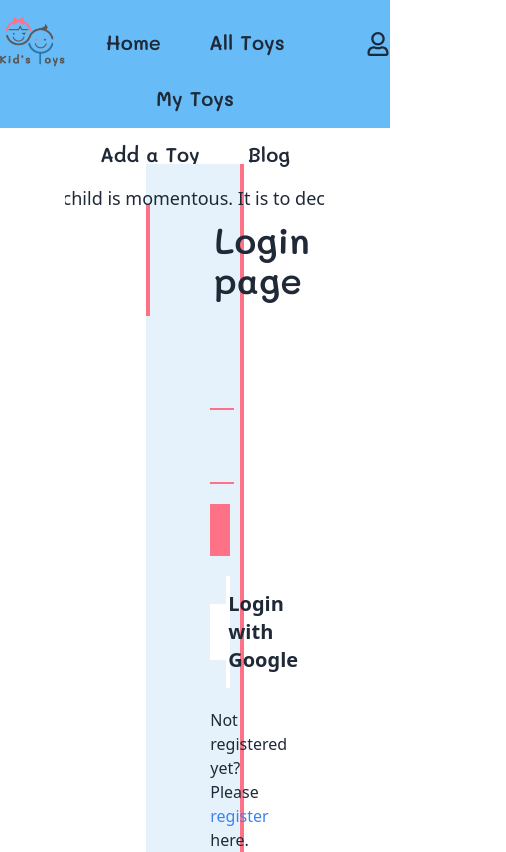
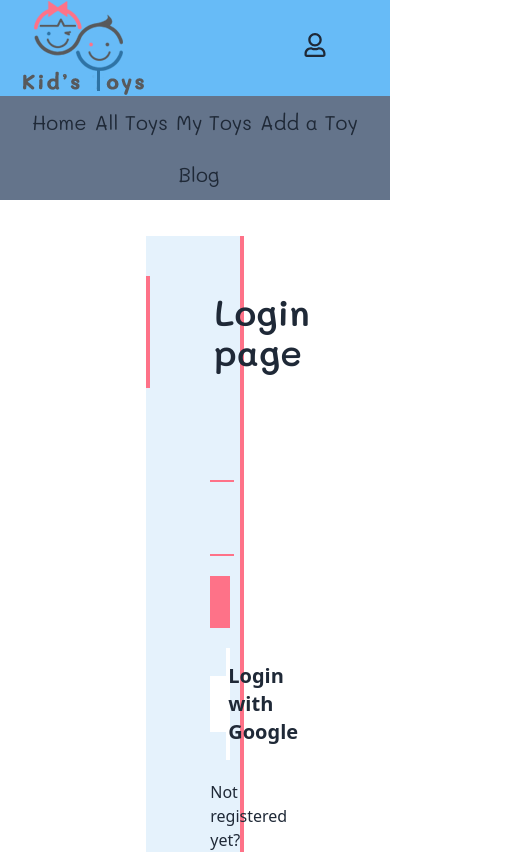
Before and after one commit to AM-Raju/fun-toy-client, a React (Vite) app: page /login in a window 390 px wide. Shown: the top 852 px of the page, 506 px wide, since content can reach past the window. Built offline with nearby package versions, Linux system fonts and the light colour scheme; no server answers.

Commit message:
Homepage responsive done

```diff
--- a/package.json
+++ b/package.json
@@ -12,6 +12,7 @@
   "dependencies": {
     "daisyui": "^2.51.6",
     "firebase": "^9.22.0",
+    "flowbite": "^1.6.5",
     "localforage": "^1.10.0",
     "match-sorter": "^6.3.1",
     "react": "^18.2.0",
--- a/src/pages/home/Banner.jsx
+++ b/src/pages/home/Banner.jsx
@@ -4,8 +4,8 @@ import bannerBg from "../../assets/bannerBg.webp";
 const Banner = () => {
   return (
     <div className="h-[930px] bg-cover  " style={{ backgroundImage: `url(${bannerBg})` }}>
-      <div className="w-5/12 mx-auto bg-black bg-opacity-20 py-24 relative top-1/4">
-        <h3 className="text-7xl font-bold text-center text-white">Let's Make Them</h3>
+      <div className="md:w-5/12 w-full mx-auto bg-black bg-opacity-20 py-24 relative top-1/4">
+        <h3 className="md:text-7xl text-3xl font-bold text-center text-white">Let's Make Them</h3>
         <h2 className="text-6xl font-bold text-center text-[#1572ff]  py-8">Surprised!</h2>
         <div className="w-52 mx-auto mt-6">
           <button
--- a/src/pages/home/Quote.jsx
+++ b/src/pages/home/Quote.jsx
@@ -5,7 +5,7 @@ const Quote = () => {
   return (
     <div style={{ backgroundImage: `url(${img})` }} className="h-60 bg-cover">
       <div className="text-center">
-        <h3 className="text-4xl pt-16 pb-4 font-semibold">
+        <h3 className="text-4xl md:pt-16 pt-4 pb-4 font-semibold">
           “Like stars are to the sky, so are the children to our world. <br /> They deserve to
           shine!”
         </h3>
--- a/src/pages/home/ShopByCategory.jsx
+++ b/src/pages/home/ShopByCategory.jsx
@@ -16,10 +16,10 @@ const ShopByCategory = () => {
   };
   return (
     <div>
-      <div className="w-[1440px] mx-auto my-10">
+      <div className=" max-w-[1440px] mx-auto my-10">
         <h3 className="text-center font-semibold text-3xl font-mali mb-8">Shop By Category</h3>
 
-        <div className="grid grid-cols-3 text-xl font-semibold">
+        <div className="grid md:grid-cols-3 text-xl font-semibold">
           <button
             onClick={() => {
               handleTabClick("dogRobot");
@@ -51,7 +51,7 @@ const ShopByCategory = () => {
             Baby's Robot Toy
           </button>
         </div>
-        <div className="grid grid-cols-4 grid-rows-3 justify-between gap-3 border-[#FE7288] border-l-2 border-r-2 border-b-2 ">
+        <div className="grid md:grid-cols-4 md:grid-rows-3 justify-between gap-3 border-[#FE7288] border-l-2 border-r-2 border-b-2 ">
           {/* block */}
           {toys.map((toy) => (
             <ToyCard key={toy._id} toy={toy}></ToyCard>
--- a/src/shared/Footer.jsx
+++ b/src/shared/Footer.jsx
@@ -4,8 +4,8 @@ import { FaFacebook, FaInstagram, FaLinkedin, FaTwitter } from "react-icons/fa";
 
 const Footer = () => {
   return (
-    <footer>
-      <div className="bg-[#022c49] text-white py-10 space-y-8">
+    <footer className="">
+      <div className=" bg-[#022c49] text-white py-10 space-y-8">
         <div className="space-y-3 text-center">
           <img className="w-fit mx-auto" src={footerLogo} alt="" />
           <h3 className="font-semibold text-2xl font-mali">KID's Toys Industries Ltd</h3>
@@ -19,7 +19,7 @@ const Footer = () => {
         </div>
       </div>
       <div className=" border-t-2 w-full bg-[#011625] text-white">
-        <div className="max-w-[1440px] mx-auto flex justify-between items-center h-14">
+        <div className="max-w-[1440px] mx-auto md:flex justify-between items-center h-14">
           <p>Copyright © 2023 - All right reserved</p>
           <ul className="flex gap-5">
             <li>About Us</li>
--- a/src/shared/Navbar.jsx
+++ b/src/shared/Navbar.jsx
@@ -12,7 +12,8 @@ const Navbar = () => {
   };
 
   return (
-    <div className="bg-[#67bbf7]">
+    <div className="">
+      <div className="bg-[#67bbf7] hidden md:block">
         <div className="max-w-[1440px] mx-auto h-32 flex items-center">
           <div className="w-2/12  h-24">
             <img src={navLogo} alt="" />
@@ -20,7 +21,7 @@ const Navbar = () => {
           <div className="w-8/12 h-24">
             <div className="text-center font-semibold">
               <ul>
-              <li className="h-14 text-xl font-mali px-6 py-3 hover:border-b-2 border-[#FE7288] duration-100  inline-block">
+                <li className="h-14 text-xl font-mali py-3 hover:border-b-2 border-[#FE7288] duration-100  inline-block">
                   <Link to="/">Home</Link>
                 </li>
                 <li className="h-14 text-xl font-mali px-6 py-3 hover:border-b-2 border-[#FE7288] duration-100  inline-block">
@@ -42,11 +43,11 @@ const Navbar = () => {
             <div>
               <Marquee>
                 <p className="text-lg">
-                | “Making the decision to have a child is momentous. It is to decide forever to have
-                your heart go walking around outside your body.” —Elizabeth Stone || “Having a baby
-                is like falling in love again, both with your husband and your child.” —Tina Brown
-                || “Children have neither past nor future. They enjoy the present, which very few of
-                us do.” —Jean De La Bruyere |
+                  | “Making the decision to have a child is momentous. It is to decide forever to
+                  have your heart go walking around outside your body.” —Elizabeth Stone || “Having
+                  a baby is like falling in love again, both with your husband and your child.”
+                  —Tina Brown || “Children have neither past nor future. They enjoy the present,
+                  which very few of us do.” —Jean De La Bruyere |
                 </p>
               </Marquee>
             </div>
@@ -94,6 +95,76 @@ const Navbar = () => {
           </div>
         </div>
       </div>
+      {/* Mobile responsive footer */}
+      <div className=" md:hidden">
+        <div className="bg-[#67bbf7] max-w-[1440px] mx-auto items-center flex justify-around">
+          <div className="mr-28">
+            <img src={navLogo} alt="" />
+          </div>
+          <div className=" h-24">
+            <div className=" text-2xl items-center mt-8 h-14 mr-10">
+              {/* User icon with login and resiter button on hover */}
+              <div className="dropdown dropdown-hover">
+                {user ? (
+                  <img
+                    className="w-7 border-2 rounded-full"
+                    src={user?.photoURL}
+                    alt=""
+                    title={user.displayName}
+                    referrerPolicy="no-referrer"
+                  />
+                ) : (
+                  <FaRegUser></FaRegUser>
+                )}
+
+                <ul tabIndex={0} className="dropdown-content text-xl py-2 shadow">
+                  {!user ? (
+                    <li className="hover:text-[#FE7288] hover:border-l-2 h-8  border-[#FE7288]">
+                      <Link to="/login">Login</Link>
+                    </li>
+                  ) : (
+                    <li
+                      onClick={handleSignOut}
+                      className="hover:text-[#FE7288] hover:border-l-2  h-8 border-[#FE7288]"
+                    >
+                      Sign Out
+                    </li>
+                  )}
+
+                  {!user && (
+                    <li className="hover:text-[#FE7288] hover:border-l-2  h-8 border-[#FE7288]">
+                      <Link to="/register">Register</Link>
+                    </li>
+                  )}
+                </ul>
+              </div>
+            </div>
+          </div>
+        </div>
+        <div className="bg-slate-500">
+          <div className="w-11/12 mx-auto">
+            <ul className="space-x-2 text-center ">
+              <li className=" text-xl font-mali py-3 hover:border-b-2 border-[#FE7288] duration-100  inline-block">
+                <Link to="/">Home</Link>
+              </li>
+              <li className=" text-xl font-mali py-3 hover:border-b-2 border-[#FE7288] duration-100  inline-block">
+                <Link to="/all-toys">All Toys</Link>
+              </li>
+              <li className=" text-xl font-mali py-3 hover:border-b-2 border-[#FE7288] duration-100  inline-block">
+                <Link to="/my-toys">My Toys</Link>
+              </li>
+              <li className=" text-xl font-mali py-3 hover:border-b-2 border-[#FE7288] duration-100  inline-block">
+                <Link to="/add-a-toy">Add a Toy</Link>
+              </li>
+
+              <li className=" text-xl font-mali py-3 hover:border-b-2 border-[#FE7288] duration-100  inline-block">
+                <Link to="/blog">Blog</Link>
+              </li>
+            </ul>
+          </div>
+        </div>
+      </div>
+    </div>
   );
 };
 
```
Also changed, not shown: src/pages/home/Gallery.jsx (+5 -5 lines), src/pages/home/Service.jsx (+4 -4 lines), src/routers/PrivateRoutes.jsx (+24 -1 lines), 1 other file (tests, documents, lock files or other folders). Lines whose indentation alone changed are shown as unchanged.
